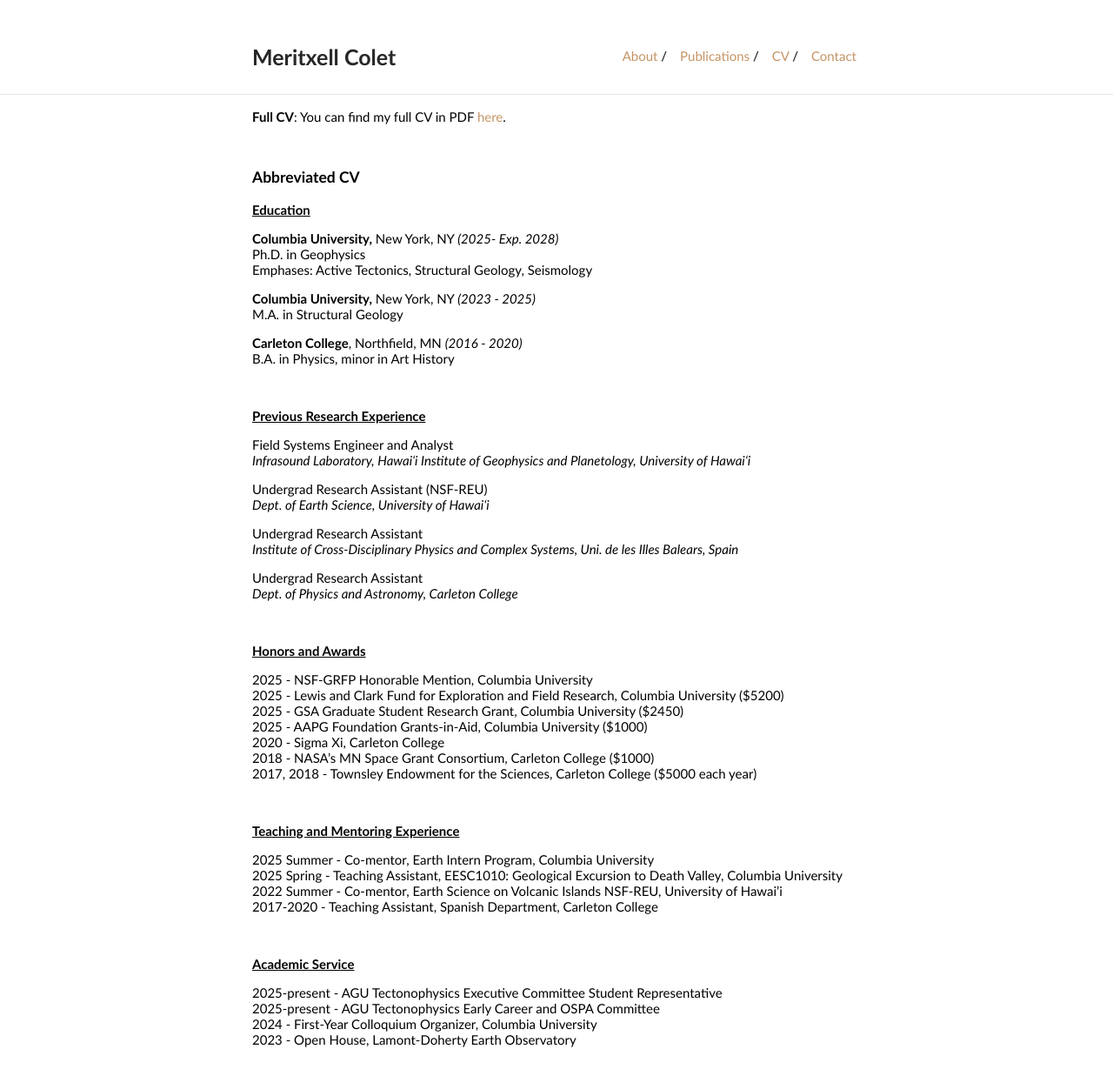
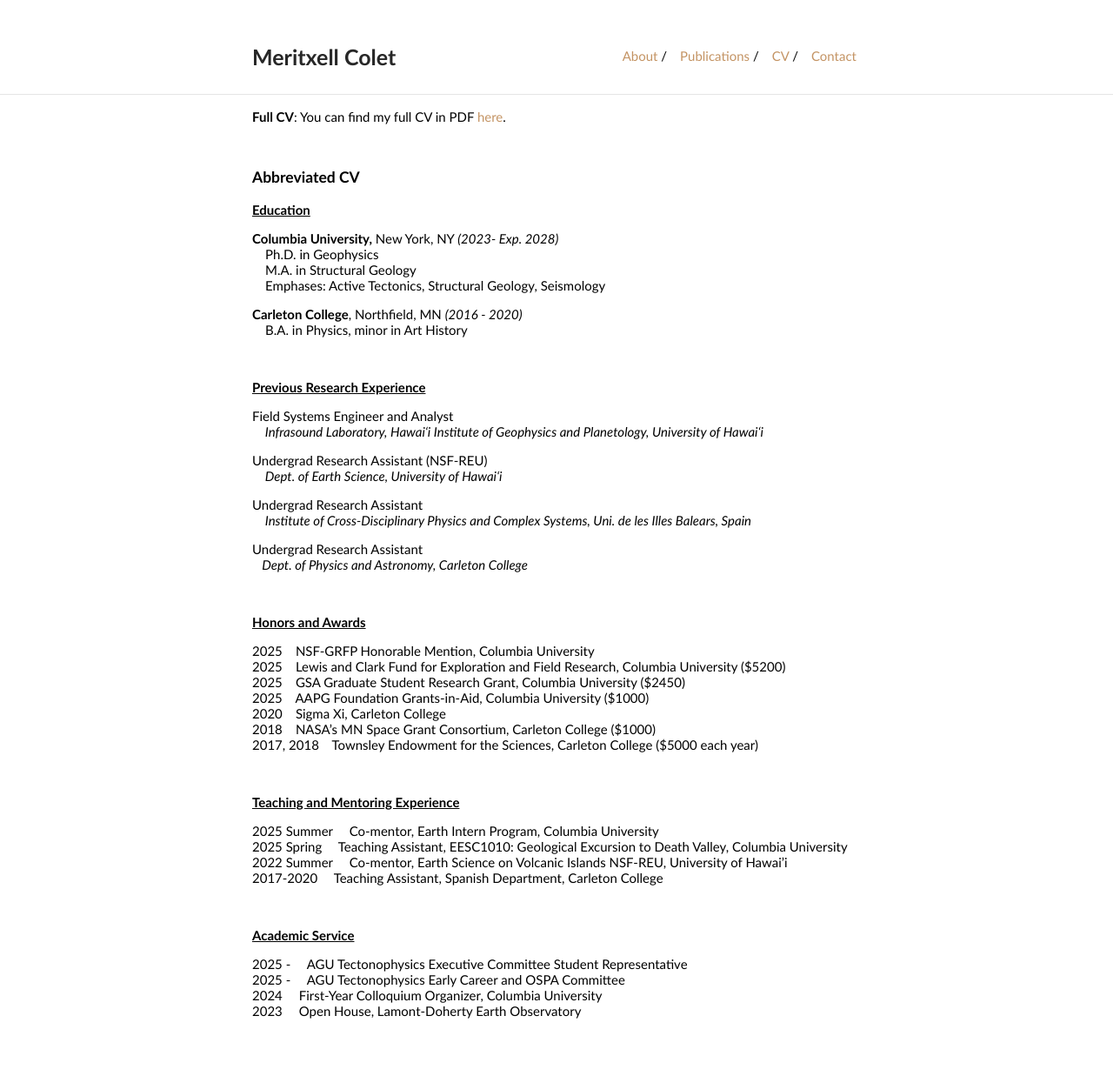
Before and after one commit to MeritxellC/MeritxellC.github.io, a Jekyll site: the page built from cv/cv.md, in a window 1280 px wide. Shown: the whole page at 87% size. Built offline with Jekyll 4.4.1, drawn with Linux system fonts in a browser that asks for light colours; after the commit the page ends 1204 px from its top, so only the background shows below that.

Commit message:
updates in cv

```diff
--- a/cv/cv.md
+++ b/cv/cv.md
@@ -12,19 +12,15 @@ layout: default
 
 <p><strong><u>Education</u></strong></p>
 <p>
-<b>Columbia University,</b> New York, NY <i>(2025- Exp. 2028)</i><br>
-Ph.D. in Geophysics<br>
-Emphases: Active Tectonics, Structural Geology, Seismology<br>
-</p>
-
-<p>
-<b>Columbia University,</b> New York, NY  <i>(2023 - 2025)</i><br>
-M.A. in Structural Geology<br>
+<b>Columbia University,</b> New York, NY <i>(2023- Exp. 2028)</i><br>
+&emsp; Ph.D. in Geophysics<br>
+&emsp; M.A. in Structural Geology<br>
+&emsp; Emphases: Active Tectonics, Structural Geology, Seismology<br>
 </p>
 
 <p>
 <b>Carleton College</b>, Northfield, MN <i>(2016 - 2020) </i><br>
-B.A. in Physics, minor in Art History
+&emsp; B.A. in Physics, minor in Art History
 </p>
 
 <br style="line-height:1">
@@ -32,56 +28,56 @@ B.A. in Physics, minor in Art History
 <p><strong><u>Previous Research Experience</u></strong></p>
 <p>
 Field Systems Engineer and Analyst <br>
-<i> Infrasound Laboratory, Hawaiʻi Institute of Geophysics and Planetology,
+&emsp;<i> Infrasound Laboratory, Hawaiʻi Institute of Geophysics and Planetology,
 University of Hawaiʻi </i><br>
 </p>
 
 <p>
 Undergrad Research Assistant (NSF-REU) <br>
-<i> Dept. of Earth Science, University of Hawaiʻi </i><br>
+&emsp;<i> Dept. of Earth Science, University of Hawaiʻi </i><br>
 </p>
 
 <p>
 Undergrad Research Assistant <br>
-<i> Institute of Cross-Disciplinary Physics and Complex Systems,
+&emsp;<i> Institute of Cross-Disciplinary Physics and Complex Systems,
 Uni. de les Illes Balears, Spain </i><br>
 </p>
 
 <p>
 Undergrad Research Assistant<br>
-<i>Dept. of Physics and Astronomy, Carleton College </i>
+&emsp;<i>Dept. of Physics and Astronomy, Carleton College </i>
 </p>
 <br style="line-height:1">
 
 <p><strong><u>Honors and Awards</u></strong></p>
 
 <p>
-2025 - NSF-GRFP Honorable Mention, Columbia University<br>
-2025 - Lewis and Clark Fund for Exploration and Field Research, Columbia University ($5200)<br>
-2025 - GSA Graduate Student Research Grant, Columbia University ($2450)<br>
-2025 - AAPG Foundation Grants-in-Aid, Columbia University ($1000) <br>
-2020 - Sigma Xi, Carleton College <br>
-2018 - NASA’s MN Space Grant Consortium, Carleton College ($1000)<br>
-2017, 2018 - Townsley Endowment for the Sciences, Carleton College ($5000 each year)<br>
+2025&emsp; NSF-GRFP Honorable Mention, Columbia University<br>
+2025&emsp; Lewis and Clark Fund for Exploration and Field Research, Columbia University ($5200)<br>
+2025&emsp; GSA Graduate Student Research Grant, Columbia University ($2450)<br>
+2025&emsp; AAPG Foundation Grants-in-Aid, Columbia University ($1000) <br>
+2020&emsp; Sigma Xi, Carleton College <br>
+2018&emsp; NASA’s MN Space Grant Consortium, Carleton College ($1000)<br>
+2017, 2018&emsp; Townsley Endowment for the Sciences, Carleton College ($5000 each year)<br>
 
 </p>
 
 <br style="line-height:1">
 
 <p><strong><u>Teaching and Mentoring Experience</u></strong></p>
-2025 Summer - Co-mentor, Earth Intern Program, Columbia University <br>
-2025 Spring - Teaching Assistant, EESC1010: Geological Excursion to Death Valley, Columbia University<br>
-2022 Summer - Co-mentor, Earth Science on Volcanic Islands NSF-REU, University of Hawai'i <br>
-2017-2020 - Teaching Assistant, Spanish Department, Carleton College <br>
+2025 Summer &emsp; Co-mentor, Earth Intern Program, Columbia University <br>
+2025 Spring &emsp; Teaching Assistant, EESC1010: Geological Excursion to Death Valley, Columbia University<br>
+2022 Summer &emsp; Co-mentor, Earth Science on Volcanic Islands NSF-REU, University of Hawai'i <br>
+2017-2020 &emsp; Teaching Assistant, Spanish Department, Carleton College <br>
 
 <br style="line-height:1">
 
 
 <p><strong><u>Academic Service</u></strong></p>
-2025-present - AGU Tectonophysics Executive Committee Student Representative<br>
-2025-present - AGU Tectonophysics Early Career and OSPA Committee<br>
-2024 - First-Year Colloquium Organizer, Columbia University <br>
-2023 - Open House, Lamont-Doherty Earth Observatory <br>
+2025 - &emsp;  AGU Tectonophysics Executive Committee Student Representative<br>
+2025 -  &emsp;  AGU Tectonophysics Early Career and OSPA Committee<br>
+2024 &emsp; First-Year Colloquium Organizer, Columbia University <br>
+2023 &emsp; Open House, Lamont-Doherty Earth Observatory <br>
 
 
 
```
Also changed, not shown: 1 other file.
